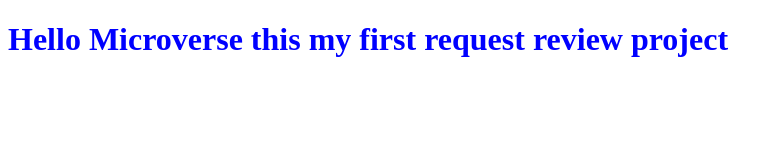
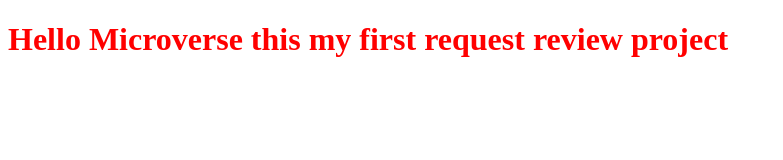
Before and after one commit to tGemechis7/Hello-Microverse1, a website: page index.html in a window 1280 px wide. Shown: the whole page, without its empty margins (0-783 px from the left). Drawn offline with Linux system fonts and the light colour scheme.

Commit message:
this is my first project as micronaut

```diff
--- a/styleSheet.css
+++ b/styleSheet.css
@@ -1 +1 @@
-.container { color: blue; }
+.container { color: red; }
```
Also changed, not shown: README.md.
